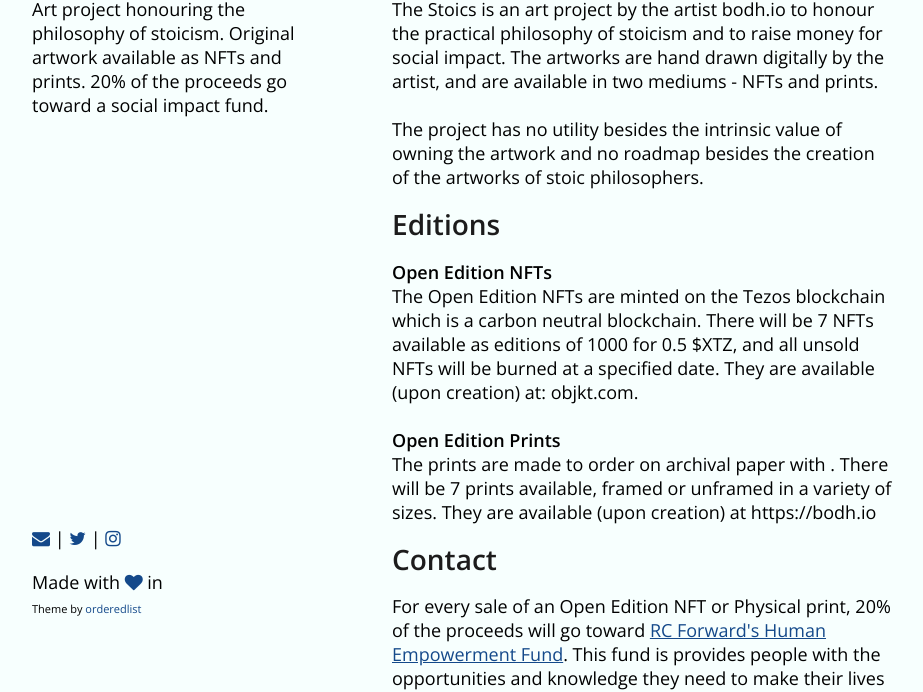
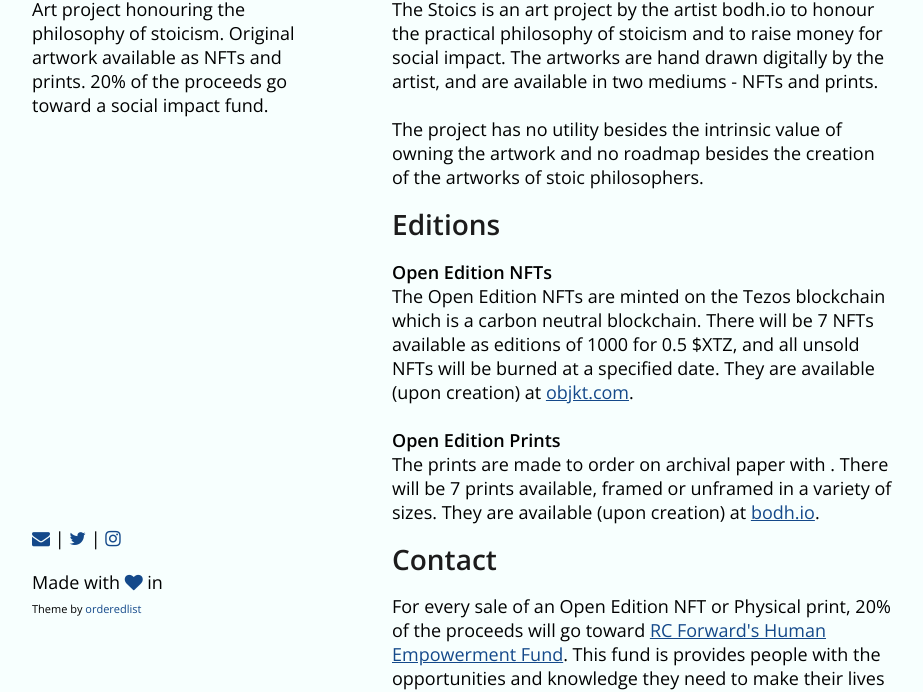
Before and after one commit to bodhio/The-Stoics, a plain HTML site: page index.html in a window 1280 px wide. Shown: the part 112-804 px from the top of the page, without its empty margins (178-1101 px from the left). Drawn offline with nearby package versions, Linux system fonts and the light colour scheme.

Commit message:
Update index.html

```diff
--- a/index.html
+++ b/index.html
@@ -47,12 +47,12 @@
         <p>
           <b>Open Edition NFTs</b>
           <br>
-          The Open Edition NFTs are minted on the Tezos blockchain which is a carbon neutral blockchain. There will be 7 NFTs available as editions of 1000 for 0.5 $XTZ, and all unsold NFTs will be burned at a specified date. They are available (upon creation) at: objkt.com.
+          The Open Edition NFTs are minted on the Tezos blockchain which is a carbon neutral blockchain. There will be 7 NFTs available as editions of 1000 for 0.5 $XTZ, and all unsold NFTs will be burned at a specified date. They are available (upon creation) at <a href="https://objkt.com/collection/KT1LjnoZy9VL8PVUfP6N1tfceA7JjHibBZYb" target="_blank"><u>objkt.com</u></a>.
           <br>
           <br>
           <b>Open Edition Prints</b>
           <br>
-          The prints are made to order on archival paper with . There will be 7 prints available, framed or unframed in a variety of sizes. They are available (upon creation) at https://bodh.io
+          The prints are made to order on archival paper with . There will be 7 prints available, framed or unframed in a variety of sizes. They are available (upon creation) at <a href="https://bodh.io/" target="_blank"><u>bodh.io</u></a>.
         </p>
 
         <h1>Contact</h1>
```
